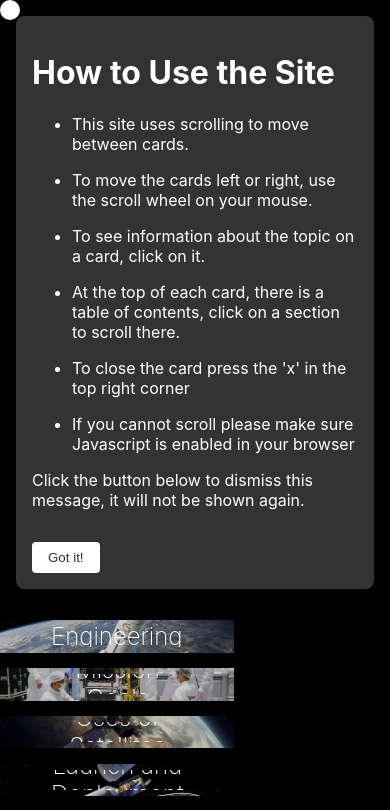
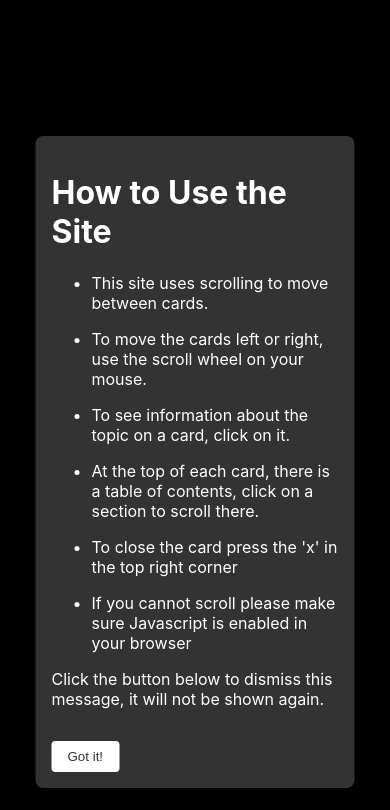
Before and after one commit to Akash-whitgift/CanSatSite, a SvelteKit app: page / in a window 390 px wide. Shown: the top 810 px of the page. Built offline with nearby package versions, Linux system fonts and the light colour scheme; a web font is replaced by a local one.

Commit message:
Mobile Styles

```diff
--- a/src/layouts/Modal.svelte
+++ b/src/layouts/Modal.svelte
@@ -57,7 +57,7 @@
      <li>Altitude can be determined by combining data from a barometric pressure sensor, which measures atmospheric pressure changes with height, and a GPS module for precise positional data.</li>
     </ol>
   </section>
-  <p data-type='exit' class='interactable'>Created by Arjun</p>
+  <p data-type='video' class='interactable'>Created by Arjun</p>
 
       `,
       image: "Satellite Building.png"
--- a/src/layouts/cursor.css
+++ b/src/layouts/cursor.css
@@ -67,3 +67,23 @@
     background-size: 105%;
     opacity: 1;
   }
+
+@media (hover: none) and (pointer: coarse) {
+  #trailer {
+    display: none; /* Hide custom cursor on touch devices */
+  }
+
+  .interactable {
+    cursor: pointer; /* Use default touch behavior */
+  }
+}
+
+@media only screen and (max-width: 768px) {
+  #trailer {
+    display: none; /* Hide custom cursor on touch devices */
+  }
+
+  .interactable {
+    cursor: pointer; /* Use default touch behavior */
+  }
+}
--- a/src/layouts/styles.css
+++ b/src/layouts/styles.css
@@ -193,51 +193,69 @@ body {
       color: #c2c2c2;
     }
 @media only screen and (max-width: 600px) {
-      #image-track {
-        position: fixed;
-        top: 50%;
-        left: 50%;
-        transform: translate(-50%, -50%);
-        width: 100%;
-        height: 100vh;
-        display: flex;
-        flex-direction: column;
-        gap: 4vmin;
-        -webkit-user-select: none;
-        user-select: none;
-        overflow-y: scroll;
+  body {
+    overflow-y: auto; /* Allow scrolling on mobile */
+    height: auto;
   }
 
+  #image-track {
+    position: relative; /* Change from absolute/fixed to relative */
+    flex-direction: column;
+    gap: 20px;
+    padding: 20px;
+    left: 50%;
+    transform: translateX(-50%) !important; /* Only transform X axis */
+    width: 90%;
+    max-width: 600px;
+    height: auto;
+    overflow-y: auto;
+    margin: 100px auto; /* Add top margin to bring it into view */
+    top: 0; /* Remove top positioning */
+  }
   .image-container {
-        width: 100%;
-        height: 100%;
-        position: relative;
+    width: 100% !important;
+    height: 50vh;
+    margin: 10px auto; /* Center containers */
   }
 
   .image {
     width: 100%;
     height: 100%;
     object-fit: cover;
-        object-position: center 100%;
-        filter: brightness(80%);
+    filter: brightness(60%);
   }
+
   .text-overlay {
     position: absolute;
-        top: 50%;
-        left: 50%;
-        transform: translate(-50%, -50%);
-        color: white;
+    bottom: 5%;
+    left: 5%;
     font-size: 1.5em;
-        text-align: center;
-        overflow-y: scroll;
+    padding: 15px;
+    transform-origin: left;
   }
-      .image-container:hover > .image {
-        filter: brightness(60%);
-        transition: filter 0.3s ease;
-        cursor: pointer;
+
+  .text-overlay span {
+    background-position: 0% 50%;
   }
-      img {
-        overflow: visible;
+
+  .image-container:hover > .text-overlay {
+    transform: scale(1.2);
+  }
+
+  /* Adjust modal for mobile */
+  .modal-text {
+    padding: 10px;
+    font-size: 0.9em;
+  }
+
+  .modal-content {
+    padding: 10px;
+  }
+
+  .close {
+    top: 10px;
+    right: 20px;
+    font-size: 24px;
   }
 }
   @keyframes float {
```
Also changed, not shown: 1 other file (tests, documents, lock files or other folders). Lines whose indentation alone changed are shown as unchanged.
